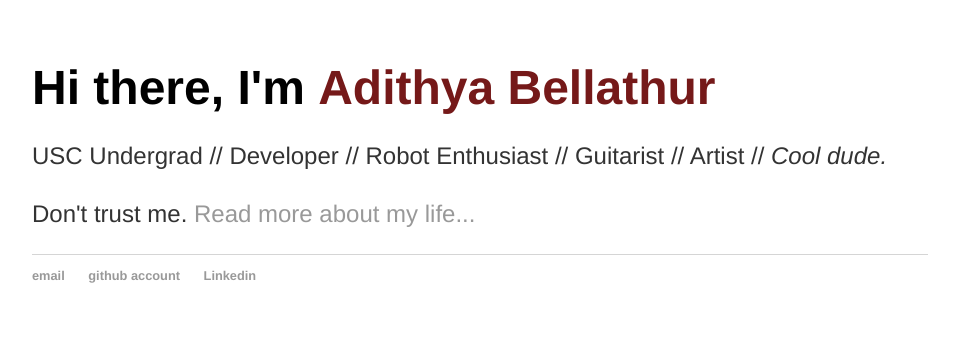
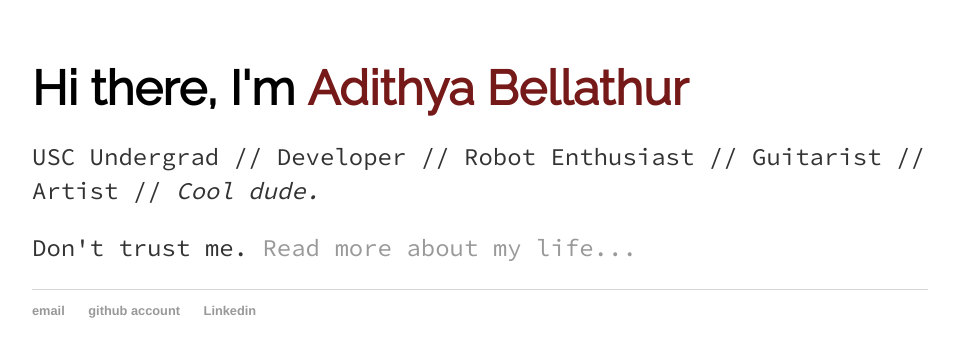
Before and after one commit to adibellathur/adibellathur.github.io, a Jekyll site: the page built from index.html, in a window 1280 px wide. Shown: the top 357 px of the page, without its empty margins (160-1113 px from the left). Built offline with Jekyll 4.4.1, drawn with Linux system fonts in a browser that asks for light colours.

Commit message:
added new fonts

```diff
--- a/_layouts/default.html
+++ b/_layouts/default.html
@@ -4,6 +4,7 @@
 			<title>{{ page.title }}</title>
 			<!-- link to main stylesheet -->
 			<link rel="stylesheet" type="text/css" href="/css/main.css">
+			<link href="https://fonts.googleapis.com/css?family=Raleway|Source+Code+Pro" rel="stylesheet">
 		</head>
 		<body>
 			<nav>
--- a/css/main.css
+++ b/css/main.css
@@ -21,18 +21,20 @@ a:hover {
 }
 h1 {
     font-size: 3em;
-    font-family:'Helvetica Neue', 'Arial', 'Sans-Serif';
+	font-family: 'Raleway', sans-serif;
 	display: inline
 }
 h2 {
     font-size: 3em;
-    font-family:'Helvetica Neue', 'Arial', 'Sans-Serif';
+	font-family: 'Raleway', sans-serif;
+    /*font-family:'Helvetica Neue', 'Arial', 'Sans-Serif';*/
 	color: #751919;
 	display: inline
 }
 p {
     font-size: 1.5em;
-    font-family:'Helvetica', 'Arial', 'Sans-Serif';
+	font-family: 'Source Code Pro', monospace;
+    /*font-family:'Helvetica', 'Arial', 'Sans-Serif';*/
 	line-height: 1.4em;
     color: #333;
 }
```
